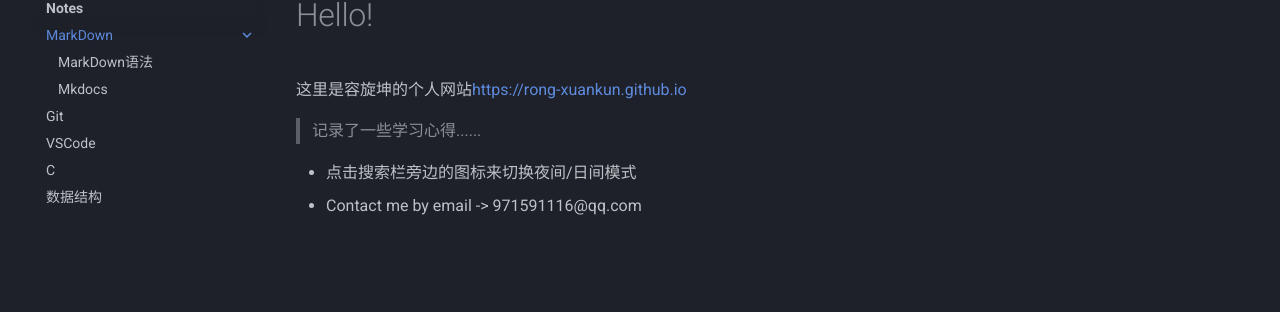
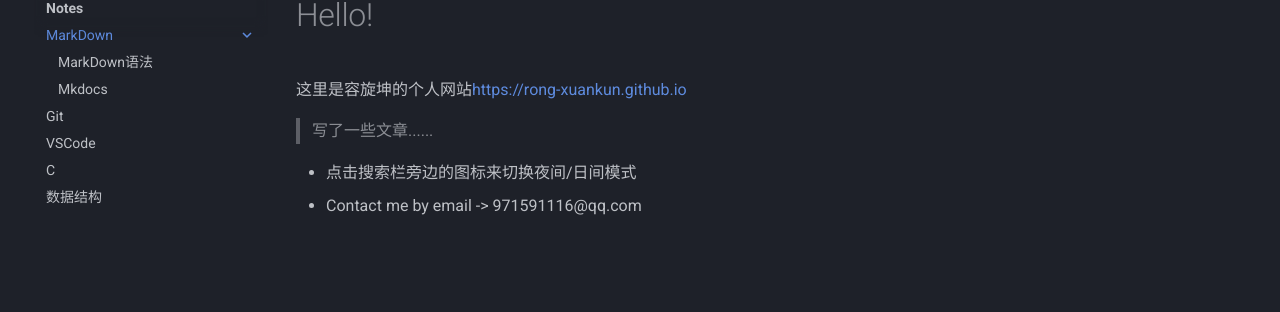
Before and after one commit to Rong-Xuankun/Rong-xuankun.github.io, an MkDocs documentation site: the page built from docs/index.md, in a window 1280 px wide. Shown: the part 151-463 px from the top of the page. Built offline with MkDocs 1.6.1 and Material for MkDocs 9.7.7, drawn with Linux system fonts in a browser that asks for light colours; comment, search, counter and statistics services are not loaded.

Commit message:
Update index.md

```diff
--- a/docs/index.md
+++ b/docs/index.md
@@ -2,7 +2,7 @@
 
 这里是容旋坤的个人网站<https://rong-xuankun.github.io>
 
-> 记录了一些学习心得......
+> 写了一些文章......
 
 * 点击搜索栏旁边的图标来切换夜间/日间模式
 * Contact me by email -> 971591116@qq.com
```
